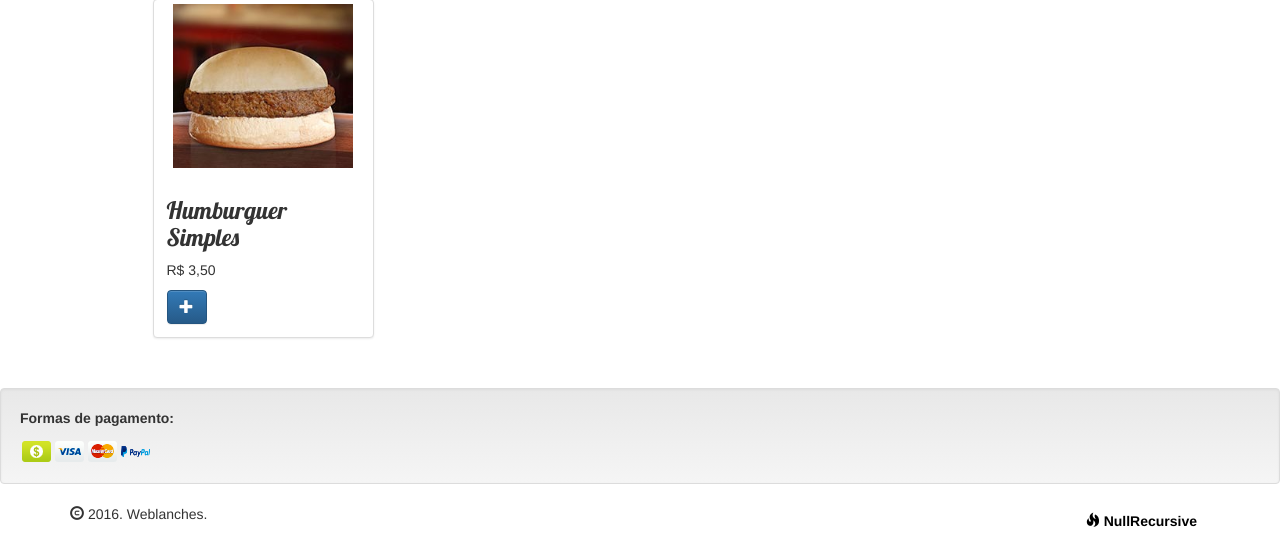
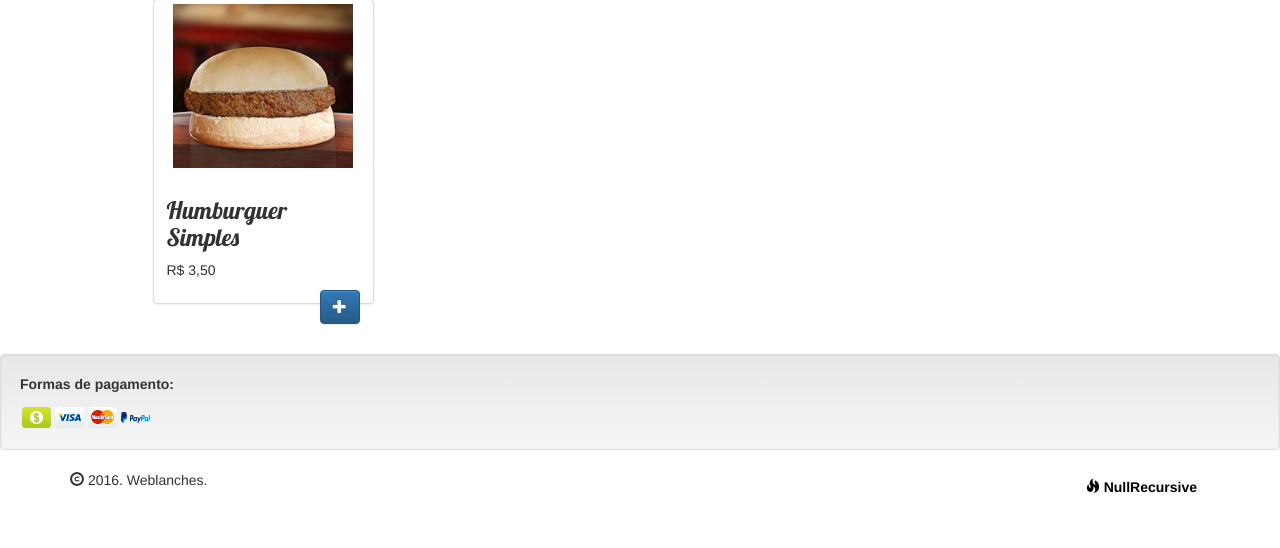
Before and after one commit to NullRecursive/WebLanches, a Django app: page /cardapio/hamburguer/ in a window 1280 px wide. Shown: the part 333-881 px from the top of the page. After the commit the page ends 826 px from the top, so only its background shows below. Run offline with Django 3.2, Linux system fonts and the light colour scheme; some libraries are stand-ins or nearby versions.

Commit message:
hamburguer.html

```diff
--- a/loja/templates/loja/hamburguer.html
+++ b/loja/templates/loja/hamburguer.html
@@ -9,8 +9,8 @@
       <img alt="Hamburguer" title="Hamburguer" src="{% static 'images/hamburguer.jpg' %}" height="171px" width="180px"/>
       <div class="caption">
         <h3>Humburguer Simples</h3>
-      <p> R$ 3,50</p>
-      <button align="right" type="button" class="btn btn-primary" data-toggle="modal" data-target=".eu">
+      <p > R$ 3,50</p>
+      <button style="float:right" type="button" class="btn btn-primary" data-toggle="modal" data-target=".eu">
             <span class="glyphicon glyphicon-plus" aria-hidden="true"></span>
       </button>
         <div class="modal fade eu" tabindex="-1" role="dialog" aria-labelledby="mySmallModalLabel">
```
